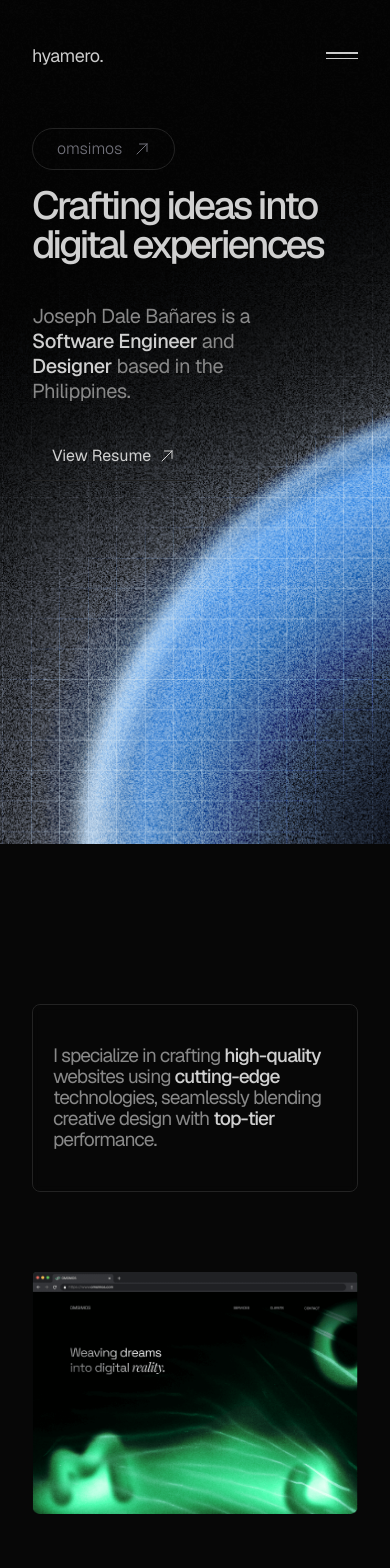
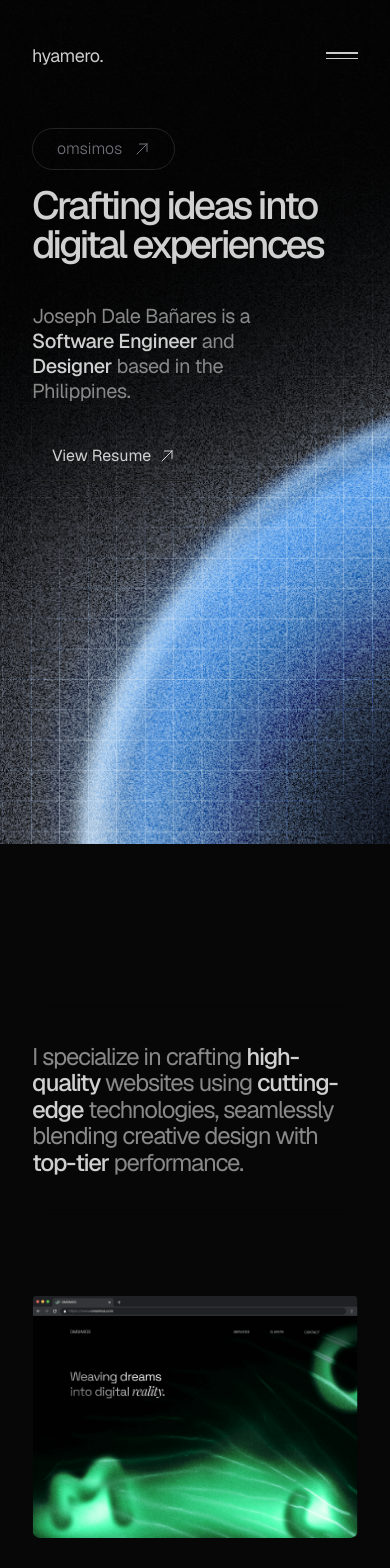
Before and after one commit to hyamero/portfolio, a Next.js app: page / in a window 390 px wide. Shown: the top 1568 px of the page. Built offline with nearby package versions, Linux system fonts and the light colour scheme.

Commit message:
chore: minor fixes

```diff
--- a/src/app/globals.css
+++ b/src/app/globals.css
@@ -45,7 +45,7 @@
   }
 
   .block-item {
-    @apply size-8 border-[0.5px] border-border/40 transition-all duration-300 md:size-9 lg:size-10 2xl:size-12;
+    @apply size-8 border-[0.5px] border-border/25 transition-all duration-300 md:size-9 lg:size-10 2xl:size-12;
   }
 
   .highlight {
--- a/src/components/sections/project-showcase.tsx
+++ b/src/components/sections/project-showcase.tsx
@@ -9,9 +9,9 @@ export default function ProjectShowcase({ ...props }: Project) {
   const { Subtitle, image, description, company, year, role, techs } = props;
 
   return (
-    <section className="border-b-none pointer-events-none relative z-10 pb-14 lg:border-y lg:pb-0">
+    <section className="border-b-none pointer-events-none  relative z-10 pb-14 lg:border-y lg:pb-0">
       <div className="container grid min-h-screen grid-cols-4 items-center pt-40 lg:gap-y-0">
-        <div className="col-span-4 col-start-1 row-start-1 h-full w-full rounded-lg border-x border-y px-5 py-10 backdrop-blur-sm sm:px-10 lg:py-24 xl:rounded-br-none">
+        <div className="col-span-4 col-start-1 row-start-1 h-full w-full rounded-lg py-10 backdrop-blur-sm sm:px-10 lg:border lg:py-24 xl:rounded-br-none">
           <Subtitle />
         </div>
 
@@ -65,9 +65,9 @@ export default function ProjectShowcase({ ...props }: Project) {
                 <span>Year</span>
                 <span>{year}</span>
               </li>
-              <li>
+              <li className="gap-10">
                 <span>Role</span>
-                <span>{role}</span>
+                <span className="text-right">{role}</span>
               </li>
             </ul>
             <div className="hidden h-full border-l border-t backdrop-blur-[1.5px] lg:block" />
--- a/src/lib/projects.tsx
+++ b/src/lib/projects.tsx
@@ -16,7 +16,7 @@ export type Project = {
 export const projects: Project[] = [
   {
     Subtitle: () => (
-      <h2 className="w-full text-[clamp(1.2rem,3.3vw,3rem)] leading-[1.1] tracking-tighter text-muted-foreground md:w-3/4 [&>span]:font-medium [&>span]:text-foreground">
+      <h2 className="w-full text-[clamp(1.5rem,3.3vw,3rem)] leading-[1.1] tracking-tighter text-muted-foreground lg:w-3/4 [&>span]:font-medium [&>span]:text-foreground">
         I specialize in crafting <span>high-quality</span> websites using{" "}
         <span>cutting-edge</span> technologies, seamlessly blending creative
         design with <span>top-tier</span> performance.
@@ -31,7 +31,7 @@ export const projects: Project[] = [
   },
   {
     Subtitle: () => (
-      <h2 className="w-full text-[clamp(1.2rem,3.3vw,3rem)] leading-[1.1] tracking-tighter text-muted-foreground md:w-3/4 [&>span]:font-medium [&>span]:text-foreground">
+      <h2 className="w-full text-[clamp(1.5rem,3.3vw,3rem)] leading-[1.1] tracking-tighter text-muted-foreground md:w-3/4 [&>span]:font-medium [&>span]:text-foreground">
         Reached over <span>2.5 million unique users</span> and generated{" "}
         <span>14 million+ page visits</span>. Attained over 700K users in less
         than a week during the initial launch.
```
